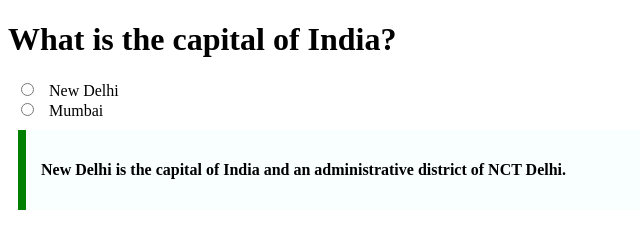
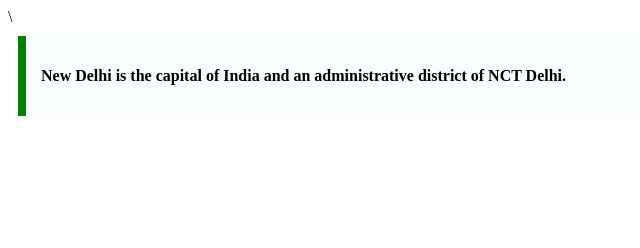
Before and after one commit to acciojob/trivia-syedmaaz388, a website: page main.html in a window 1280 px wide. Shown: the whole page, without its empty margins (0-640 px from the left). Drawn offline with Linux system fonts and the light colour scheme.

Commit message:
created a submission

```diff
--- a/main.html
+++ b/main.html
@@ -7,12 +7,8 @@
 </head>
 
 <body>
-	<h1>What is the capital of India?</h1>
-	  <input type="radio" id="html" name="fav_language" value="HTML">
-  <label for="html">New Delhi</label><br>
-  <input type="radio" id="css" name="fav_language" value="CSS">
-  <label for="css">Mumbai</label><br>
-	<div class = "box">
+\
+	<div class = " https://en.wikipedia.org/wiki/New_Delhi">
 		<p>New Delhi is the capital of India and an administrative district of NCT Delhi.</p>
 	</div>
 	<!-- the entire body must be written by student -->
--- a/styles.css
+++ b/styles.css
@@ -1,6 +1,6 @@
 
 /* Your CSS Code here. */
-.box{
+div{
 max-width: 600px;
 margin: 10px;
 padding: 15px;
```
